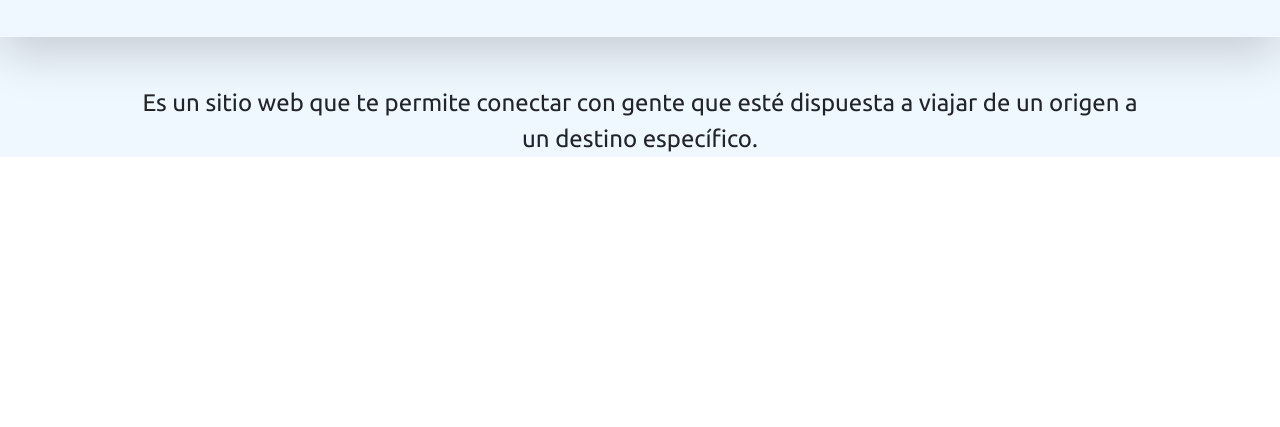
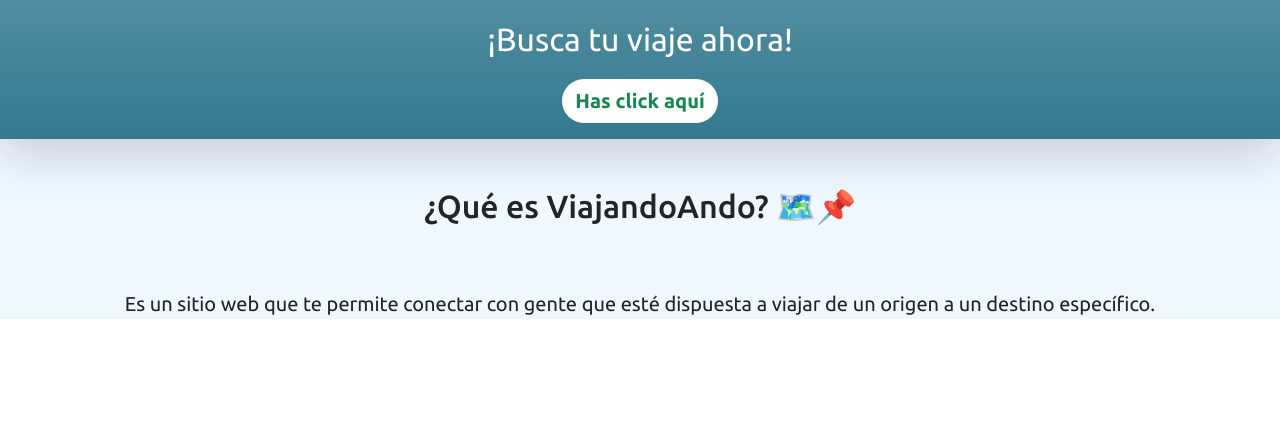
Before and after one commit to SantiagoMerlo1337/viajando-ando, a Django app: page / in a window 1280 px wide. Shown: the part 373-800 px from the top of the page. Run offline with Django 4.2, Linux system fonts and the light colour scheme.

Commit message:
fix inicio, misviajes, etc

```diff
--- a/viajandoando/viajes/forms.py
+++ b/viajandoando/viajes/forms.py
@@ -1,5 +1,5 @@
 from django import forms
-from viajes.models import UsuarioPeticion, Viaje
+from viajes.models import  Viaje
 
 #WIDGETS
 
--- a/viajandoando/viajes/static/viajes/css/styles.css
+++ b/viajandoando/viajes/static/viajes/css/styles.css
@@ -24,7 +24,8 @@ hr{
     opacity: 0.1;
 }
 .shadowCustom{
-    text-shadow: 0 0 18px black;
+    /* text-shadow: 0 0 22px rgb(0, 0, 0); */
+    text-shadow: 0 0 15px rgb(0, 0, 0);
 }
 .colorPrim{
     color: #0e6da3;
@@ -42,3 +43,16 @@ hr{
 .btn-form{
     display: inline;
 }
+.botonViajes{
+    text-decoration: none;
+    background-color: white;
+    font-weight: 600;
+}
+.cartelViajes{
+    /* background-color: #0e6da3; */
+    background-color: #33798f;
+    color: white;
+}
+.portadaInicio{
+    min-height: 300px;
+}
--- a/viajandoando/viajes/templates/home.html
+++ b/viajandoando/viajes/templates/home.html
@@ -3,14 +3,19 @@
 {% block content_info %}
 <div class="container-fluid px-0">
     <div class="imagenInicio">
-        <div class="container py-5 text-center text-md-start text-white">
-            <h3 class="tituloInicio fs-1 shadowCustom">ENCONTRÁ FACILMENTE A TUS COMPAÑEROS DE VIAJES</h3>
+        <div class="container py-5 text-center text-md-start text-white portadaInicio">
+            <h3 class="fs-1 tituloInicio shadowCustom">ENCONTRÁ FACILMENTE A TUS COMPAÑEROS DE VIAJES</h3>
             <h4 class="subtituloInicio fs-3 shadowCustom">Dividí, ahorrá y ganá 😉</h4>
         </div>
     </div>
-    <h4 class="fs-1 text-center py-5 shadow-lg">¿Qué es ViajandoAndo? 🗺️📌</h4>
+    <div class="py-3 bg-gradient text-center cartelViajes shadow-lg">
+        <p class="fs-2">¡Busca tu viaje ahora!</p>
+        <a href="{% url 'viajes' %}"><button class="btn botonViajes text-success fs-5 rounded-pill">Has click aquí</button></a>
+    </div>
+
+    <h4 class="fs-2 text-center py-5 ">¿Qué es ViajandoAndo? 🗺️📌</h4>
     <div class="container">
-        <p class="fs-4 m-5 text-center">Es un sitio web que te permite conectar con gente que esté dispuesta a viajar de un origen a un destino específico.</p>
+        <p class="fs-5 m-3 text-center">Es un sitio web que te permite conectar con gente que esté dispuesta a viajar de un origen a un destino específico.</p>
     </div>
 </div>
 {% endblock %}
```
Also changed, not shown: viajandoando/viajes/templates/viajes/viajes.html (+11 -2 lines), viajandoando/viajes/views.py (+25 -21 lines), viajandoando/db.sqlite3, viajandoando/media/images/DALLE_2022-09-17_15.55.16_-_an_alien_dancing_kDt76cj.png (added), viajandoando/media/images/gabe-newell_lowres.jpg (added).
